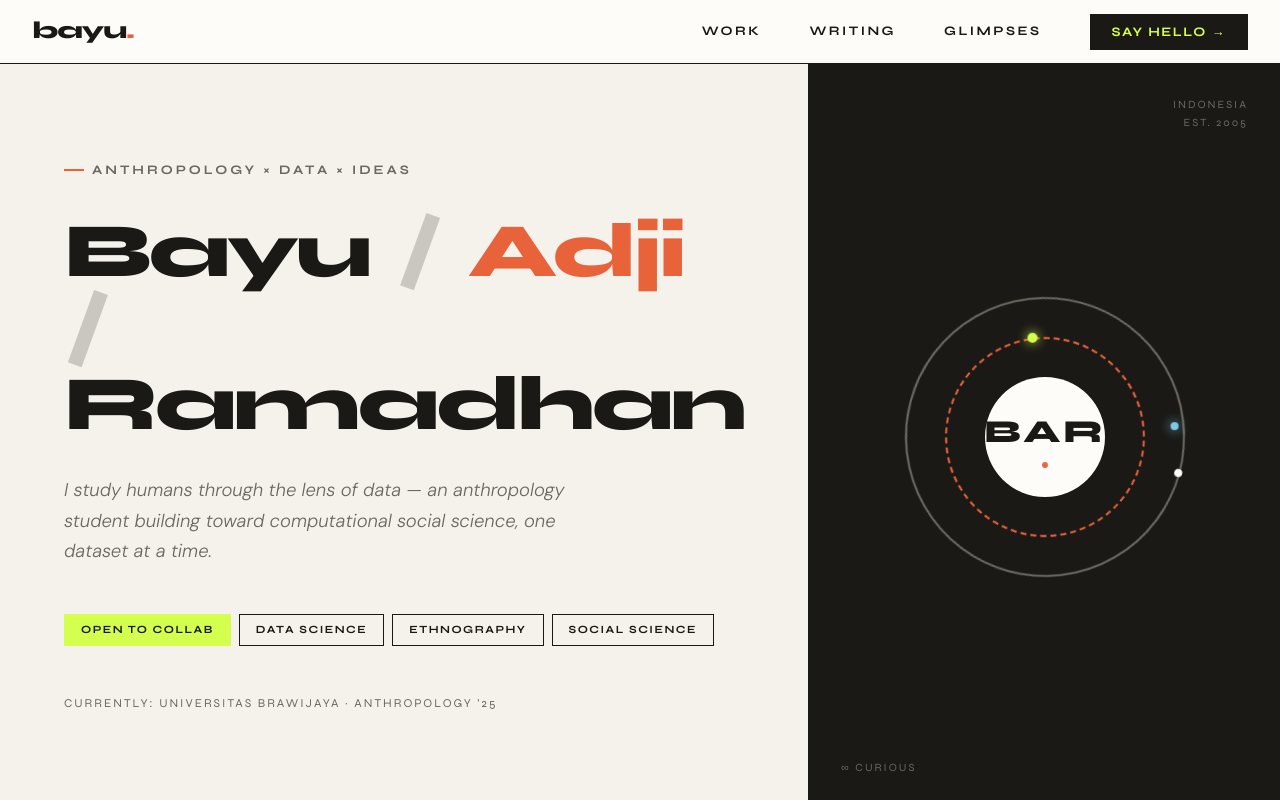
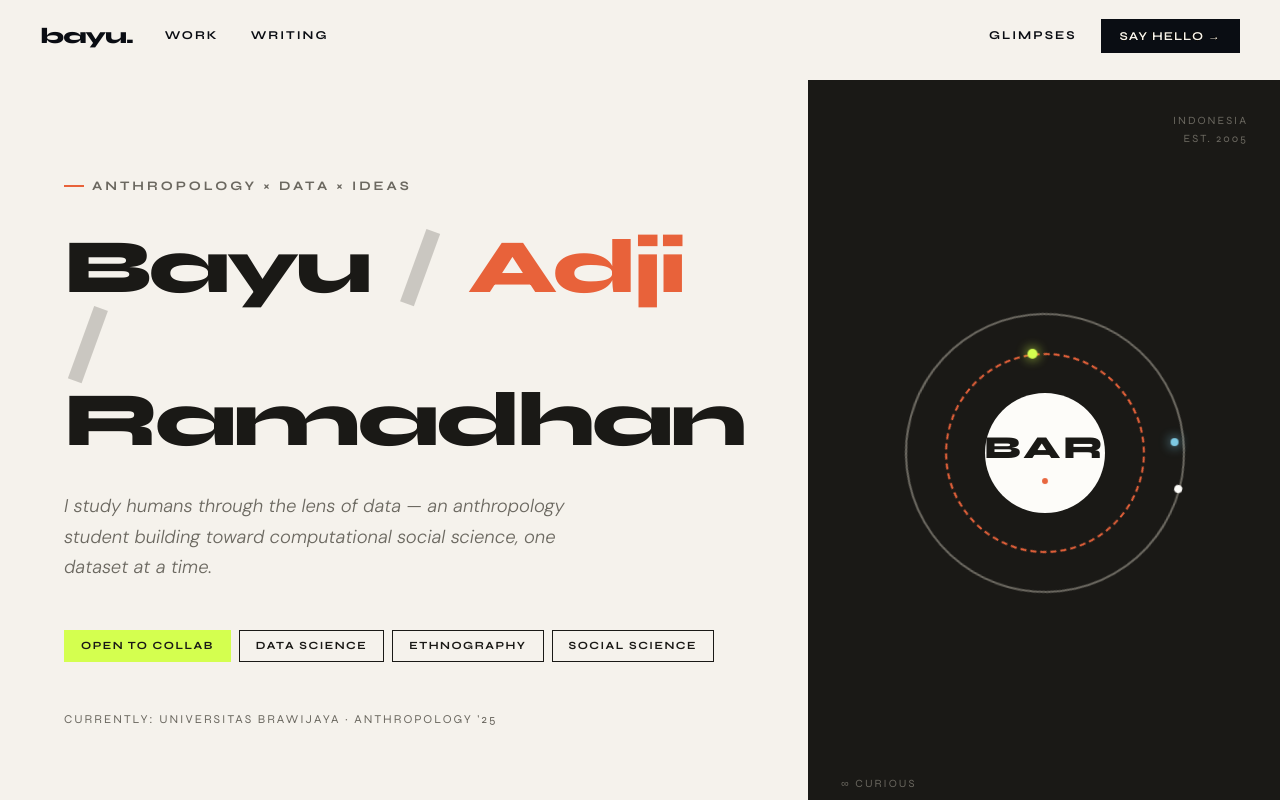
Before and after one commit to bayuadjr/portofolio, a React (Vite) app: page / in a window 1280 px wide. Shown: the top 800 px of the page. Built offline with nearby package versions, Linux system fonts and the light colour scheme; no server answers; what @sanity/vision, sanity would draw is missing.

Commit message:
fix: navbar rewrite - blend mode, scroll hide, mobile menu

```diff
--- a/src/components/Navbar/Navbar.jsx
+++ b/src/components/Navbar/Navbar.jsx
@@ -1,67 +1,103 @@
-import { useState } from 'react';
-import { Link, useNavigate } from 'react-router-dom';
+import { useState, useEffect } from 'react';
+import { Link, useLocation, useNavigate } from 'react-router-dom';
 import styles from './Navbar.module.css';
 
 export default function Navbar() {
+  const [visible, setVisible] = useState(true);
   const [menuOpen, setMenuOpen] = useState(false);
+  const location = useLocation();
   const navigate = useNavigate();
 
-  const handleLinkClick = () => {
+  // Hide on scroll down, show on scroll up
+  useEffect(() => {
+    let lastScroll = window.scrollY;
+    let ticking = false;
+
+    const handleScroll = () => {
+      if (ticking) return;
+      ticking = true;
+
+      requestAnimationFrame(() => {
+        const current = window.scrollY;
+        if (current < 80) {
+          setVisible(true);
+        } else if (current > lastScroll + 8) {
+          setVisible(false);
           setMenuOpen(false);
+        } else if (current < lastScroll - 8) {
+          setVisible(true);
+        }
+        lastScroll = current;
+        ticking = false;
+      });
     };
 
+    window.addEventListener('scroll', handleScroll, { passive: true });
+    return () => window.removeEventListener('scroll', handleScroll);
+  }, []);
+
+  // Close menu on route change
+  useEffect(() => {
+    setMenuOpen(false);
+  }, [location]);
+
+  // Lock body scroll when menu open
+  useEffect(() => {
+    document.body.style.overflow = menuOpen ? 'hidden' : '';
+    return () => { document.body.style.overflow = ''; };
+  }, [menuOpen]);
+
+  const close = () => setMenuOpen(false);
+
   return (
-    <nav className={styles.navbar} id="navbar">
-      <Link to="/" className={styles.logo}>
-        bayu<span className={styles.logoDot}>.</span>
+    <>
+      <nav className={`${styles.nav} ${!visible ? styles.hidden : ''}`}>
+
+        {/* LEFT GROUP: logo + work + writing */}
+        <div className={styles.left}>
+          <Link to="/" className={styles.logo} onClick={close}>
+            bayu<span>.</span>
           </Link>
+          <Link to="/work" className={styles.link} onClick={close}>work</Link>
+          <Link to="/writing" className={styles.link} onClick={close}>writing</Link>
+        </div>
 
-      <div
-        className={`${styles.menuToggle} ${menuOpen ? styles.open : ''}`}
-        onClick={() => setMenuOpen(!menuOpen)}
-        aria-label="Toggle navigation menu"
-        role="button"
-        tabIndex={0}
+        {/* RIGHT GROUP: glimpses + say hello + hamburger */}
+        <div className={styles.right}>
+          <Link to="/adventure" className={`${styles.link} ${styles.linkDesktop}`} onClick={close}>
+            glimpses
+          </Link>
+          <button
+            className={`${styles.cta} ${styles.ctaDesktop}`}
+            onClick={() => { close(); navigate('/contact'); }}
+          >
+            say hello →
+          </button>
+          <button
+            className={`${styles.burger} ${menuOpen ? styles.burgerOpen : ''}`}
+            onClick={() => setMenuOpen(v => !v)}
+            aria-label="Toggle menu"
           >
             <span />
             <span />
             <span />
+          </button>
         </div>
 
-      <div className={`${styles.navLinks} ${menuOpen ? styles.open : ''}`}>
-        <Link
-          to="/work"
-          className={styles.navLink}
-          onClick={handleLinkClick}
-        >
-          work
-        </Link>
-        <Link
-          to="/writing"
-          className={styles.navLink}
-          onClick={handleLinkClick}
-        >
-          writing
-        </Link>
-        <Link
-          to="/adventure"
-          className={styles.navLink}
-          onClick={handleLinkClick}
-        >
-          glimpses
-        </Link>
+      </nav>
 
+      {/* MOBILE MENU — completely outside <nav> */}
+      <div className={`${styles.mobile} ${menuOpen ? styles.mobileOpen : ''}`}>
+        <Link to="/work" className={styles.mobileLink} onClick={close}>work</Link>
+        <Link to="/writing" className={styles.mobileLink} onClick={close}>writing</Link>
+        <Link to="/adventure" className={styles.mobileLink} onClick={close}>glimpses</Link>
         <button
-          className={styles.cta}
-          onClick={() => {
-            handleLinkClick();
-            navigate('/contact');
-          }}
-          id="nav-cta"
+          className={styles.mobileCta}
+          onClick={() => { close(); navigate('/contact'); }}
         >
           say hello →
         </button>
       </div>
-    </nav>
+    </>
   );
 }
--- a/src/components/Navbar/Navbar.module.css
+++ b/src/components/Navbar/Navbar.module.css
@@ -1,152 +1,214 @@
-.navbar {
-  position: sticky;
+/* ── Nav bar ─────────────────────────────────────────────────── */
+.nav {
+  position: fixed;
   top: 0;
+  left: 0;
+  right: 0;
+  height: 72px;
   z-index: 100;
   display: flex;
   align-items: center;
   justify-content: space-between;
-  padding: 0 var(--space-lg);
-  height: 64px;
-  background: var(--paper);
-  border-bottom: var(--border);
-  backdrop-filter: blur(12px);
+  padding: 0 40px;
+
+  /* Mix blend mode magic */
+  background: transparent;
+  mix-blend-mode: difference;
+
+  /* Smooth hide/show */
+  transition: transform 0.35s cubic-bezier(0.4, 0, 0.2, 1);
 }
 
+.nav.hidden {
+  transform: translateY(-100%);
+}
+
+/* ── Left group ──────────────────────────────────────────────── */
+.left {
+  display: flex;
+  align-items: center;
+  gap: 32px;
+}
+
+/* ── Right group ─────────────────────────────────────────────── */
+.right {
+  display: flex;
+  align-items: center;
+  gap: 24px;
+}
+
+/* ── Logo ────────────────────────────────────────────────────── */
 .logo {
   font-family: var(--font-heading);
   font-weight: 800;
-  font-size: 1.5rem;
+  font-size: 22px;
   letter-spacing: -1px;
-  color: var(--ink);
-  transition: opacity var(--transition);
+  color: #fff;
+  text-decoration: none;
+  line-height: 1;
 }
 
-.logo:hover {
-  opacity: 0.7;
+.logo span {
+  color: #fff;
 }
 
-.logoDot {
+/* ── Nav links ───────────────────────────────────────────────── */
+.link {
+  font-family: var(--font-heading);
+  font-weight: 700;
+  font-size: 12px;
+  text-transform: uppercase;
+  letter-spacing: 2px;
+  color: #fff;
+  text-decoration: none;
+}
+
+/* ── CTA button ──────────────────────────────────────────────── */
+.cta {
+  font-family: var(--font-heading);
+  font-weight: 700;
+  font-size: 12px;
+  text-transform: uppercase;
+  letter-spacing: 1px;
+  padding: 9px 18px;
+  background: #fff;
+  color: #000;
+  border: 1.5px solid #fff;
+  cursor: pointer;
+  transition: background 0.2s, color 0.2s;
+  white-space: nowrap;
+}
+
+.cta:hover {
+  background: transparent;
+  color: #fff;
+}
+
+/* ── Hamburger ───────────────────────────────────────────────── */
+.burger {
+  display: none;
+  flex-direction: column;
+  justify-content: center;
+  gap: 5px;
+  width: 32px;
+  height: 32px;
+  background: none;
+  border: none;
+  cursor: pointer;
+  padding: 4px;
+}
+
+.burger span {
+  display: block;
+  width: 22px;
+  height: 2px;
+  background: #fff;
+  transition: transform 0.25s ease, opacity 0.25s ease;
+}
+
+.burgerOpen span:nth-child(1) {
+  transform: translateY(7px) rotate(45deg);
+}
+
+.burgerOpen span:nth-child(2) {
+  opacity: 0;
+}
+
+.burgerOpen span:nth-child(3) {
+  transform: translateY(-7px) rotate(-45deg);
+}
+
+/* ── Mobile menu ─────────────────────────────────────────────── */
+/* Completely separate from <nav> — no blend mode conflict */
+.mobile {
+  position: fixed;
+  inset: 0;
+  z-index: 99;
+  background: var(--ink);
+  display: flex;
+  flex-direction: column;
+  align-items: center;
+  justify-content: center;
+  gap: 40px;
+
+  /* Hidden by default */
+  opacity: 0;
+  pointer-events: none;
+  transform: translateY(-16px);
+  transition: opacity 0.3s ease, transform 0.3s ease;
+}
+
+.mobileOpen {
+  opacity: 1;
+  pointer-events: all;
+  transform: translateY(0);
+}
+
+.mobileLink {
+  font-family: var(--font-heading);
+  font-weight: 800;
+  font-size: 32px;
+  text-transform: uppercase;
+  letter-spacing: 2px;
+  color: var(--cream);
+  text-decoration: none;
+  transition: color 0.2s;
+}
+
+.mobileLink:hover {
   color: var(--terracotta);
 }
 
-.navLinks {
-  display: flex;
-  align-items: center;
-  gap: var(--space-xl);
+.mobileCta {
+  font-family: var(--font-heading);
+  font-weight: 700;
+  font-size: 14px;
+  text-transform: uppercase;
+  letter-spacing: 1px;
+  padding: 12px 28px;
+  background: var(--acid);
+  color: var(--ink);
+  border: none;
+  cursor: pointer;
+  margin-top: 8px;
+  transition: opacity 0.2s;
 }
 
-.navLink {
-  font-family: var(--font-heading);
-  font-weight: 700;
-  font-size: 13px;
-  text-transform: uppercase;
-  letter-spacing: 2.5px;
-  color: var(--ink);
-  position: relative;
-  padding: var(--space-xs) 0;
-  transition: color var(--transition);
+.mobileCta:hover {
+  opacity: 0.85;
 }
 
-.navLink::after {
-  content: '';
-  position: absolute;
-  left: 0;
-  bottom: -2px;
-  width: 0;
-  height: 2px;
-  background: var(--terracotta);
-  transition: width var(--transition);
-}
+/* ── Responsive ──────────────────────────────────────────────── */
+@media (max-width: 768px) {
+  .nav {
+    height: 60px;
+    padding: 0 20px;
+  }
 
-.navLink:hover {
-  color: var(--terracotta);
-}
+  /* Hide desktop-only elements */
+  .linkDesktop,
+  .ctaDesktop {
+    display: none;
+  }
 
-.navLink:hover::after {
-  width: 100%;
-}
-
-.cta {
-  font-family: var(--font-heading);
-  font-weight: 700;
-  font-size: 13px;
-  text-transform: uppercase;
-  letter-spacing: 1.5px;
-  padding: 10px 22px;
-  background: var(--ink);
-  color: var(--acid);
-  border: none;
-  cursor: pointer;
-  transition: background var(--transition), color var(--transition), transform var(--transition);
-}
-
-.cta:hover {
-  background: var(--terracotta);
-  color: var(--paper);
-  transform: translateY(-1px);
-}
-
-/* ── Mobile ────────────────────────────────────────────────── */
-.menuToggle {
-  display: none;
-  flex-direction: column;
-  gap: 5px;
-  cursor: pointer;
-  padding: 4px;
-  z-index: 110;
-}
-
-.menuToggle span {
-  display: block;
-  width: 24px;
-  height: 2px;
-  background: var(--ink);
-  transition: transform var(--transition), opacity var(--transition);
-}
-
-.menuToggle.open span:nth-child(1) {
-  transform: rotate(45deg) translateY(5px) translateX(5px);
-}
-
-.menuToggle.open span:nth-child(2) {
-  opacity: 0;
-}
-
-.menuToggle.open span:nth-child(3) {
-  transform: rotate(-45deg) translateY(-5px) translateX(5px);
-}
-
-@media (max-width: 768px) {
-  .menuToggle {
+  /* Show hamburger */
+  .burger {
     display: flex;
   }
 
-  .navLinks {
-    position: fixed;
-    top: 0;
-    left: 0;
-    right: 0;
-    bottom: 0;
-    flex-direction: column;
-    justify-content: center;
-    align-items: center;
-    gap: var(--space-xl);
-    background: var(--paper);
-    transform: translateX(100%);
-    transition: transform 0.4s var(--ease);
-    z-index: 105;
+  .left {
+    gap: 20px;
+  }
+}
+
+@media (min-width: 769px) {
+
+  /* Always hide hamburger and mobile menu on desktop */
+  .burger {
+    display: none;
   }
 
-  .navLinks.open {
-    transform: translateX(0);
-  }
-
-  .navLink {
-    font-size: 18px;
-  }
-
-  .cta {
-    font-size: 16px;
-    padding: 14px 28px;
+  .mobile {
+    display: none !important;
   }
 }
--- a/src/index.css
+++ b/src/index.css
@@ -68,7 +68,8 @@ a {
   transition: color var(--transition);
 }
 
-ul, ol {
+ul,
+ol {
   list-style: none;
 }
 
@@ -85,7 +86,12 @@ img {
   display: block;
 }
 
-h1, h2, h3, h4, h5, h6 {
+h1,
+h2,
+h3,
+h4,
+h5,
+h6 {
   font-family: var(--font-heading);
   font-weight: 800;
   line-height: 1.1;
@@ -119,32 +125,61 @@ h1, h2, h3, h4, h5, h6 {
 
 /* Mascot — outer ring rotation */
 @keyframes spinOuter {
-  from { transform: rotate(0deg); }
-  to { transform: rotate(360deg); }
+  from {
+    transform: rotate(0deg);
+  }
+
+  to {
+    transform: rotate(360deg);
+  }
 }
 
 /* Mascot — inner dashed ring reverse rotation */
 @keyframes spinInner {
-  from { transform: rotate(0deg); }
-  to { transform: rotate(-360deg); }
+  from {
+    transform: rotate(0deg);
+  }
+
+  to {
+    transform: rotate(-360deg);
+  }
 }
 
 /* Mascot — pulsing dot */
 @keyframes pulse {
-  0%, 100% { opacity: 1; transform: scale(1); }
-  50% { opacity: 0.5; transform: scale(0.7); }
+
+  0%,
+  100% {
+    opacity: 1;
+    transform: scale(1);
+  }
+
+  50% {
+    opacity: 0.5;
+    transform: scale(0.7);
+  }
 }
 
 /* Mascot — orbit dot 1 (acid) */
 @keyframes orbit1 {
-  from { transform: rotate(0deg) translateX(100px) rotate(0deg); }
-  to { transform: rotate(360deg) translateX(100px) rotate(-360deg); }
+  from {
+    transform: rotate(0deg) translateX(100px) rotate(0deg);
+  }
+
+  to {
+    transform: rotate(360deg) translateX(100px) rotate(-360deg);
+  }
 }
 
 /* Mascot — orbit dot 2 (sky) */
 @keyframes orbit2 {
-  from { transform: rotate(180deg) translateX(130px) rotate(-180deg); }
-  to { transform: rotate(540deg) translateX(130px) rotate(-540deg); }
+  from {
+    transform: rotate(180deg) translateX(130px) rotate(-180deg);
+  }
+
+  to {
+    transform: rotate(540deg) translateX(130px) rotate(-540deg);
+  }
 }
 
 /* Fade in up */
@@ -153,6 +188,7 @@ h1, h2, h3, h4, h5, h6 {
     opacity: 0;
     transform: translateY(24px);
   }
+
   to {
     opacity: 1;
     transform: translateY(0);
@@ -161,8 +197,15 @@ h1, h2, h3, h4, h5, h6 {
 
 /* Subtle float */
 @keyframes float {
-  0%, 100% { transform: translateY(0); }
-  50% { transform: translateY(-6px); }
+
+  0%,
+  100% {
+    transform: translateY(0);
+  }
+
+  50% {
+    transform: translateY(-6px);
+  }
 }
 
 /* ── Utility Classes ─────────────────────────────────────────── */
@@ -172,3 +215,14 @@ h1, h2, h3, h4, h5, h6 {
   margin: 0 auto;
   padding: 0 var(--space-lg);
 }
+
+/* ── Main Layout Padding for navbar ─────────────────────────────────────── */
+main {
+  padding-top: 80px;
+}
+
+@media (max-width: 768px) {
+  main {
+    padding-top: 64px;
+  }
+}
```
Lines whose indentation alone changed are shown as unchanged.
